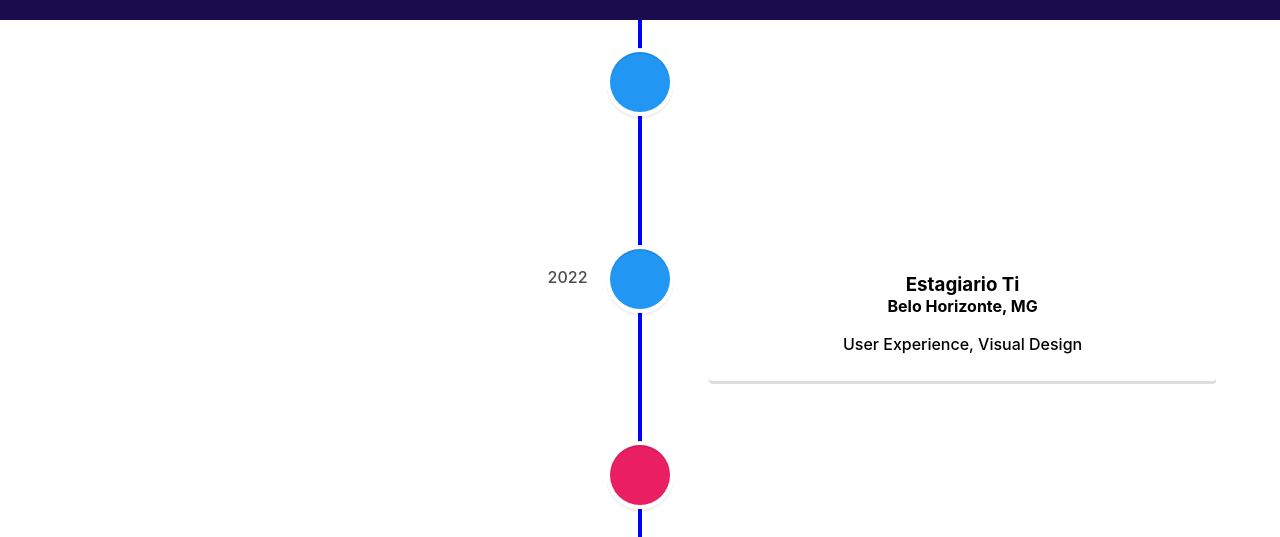
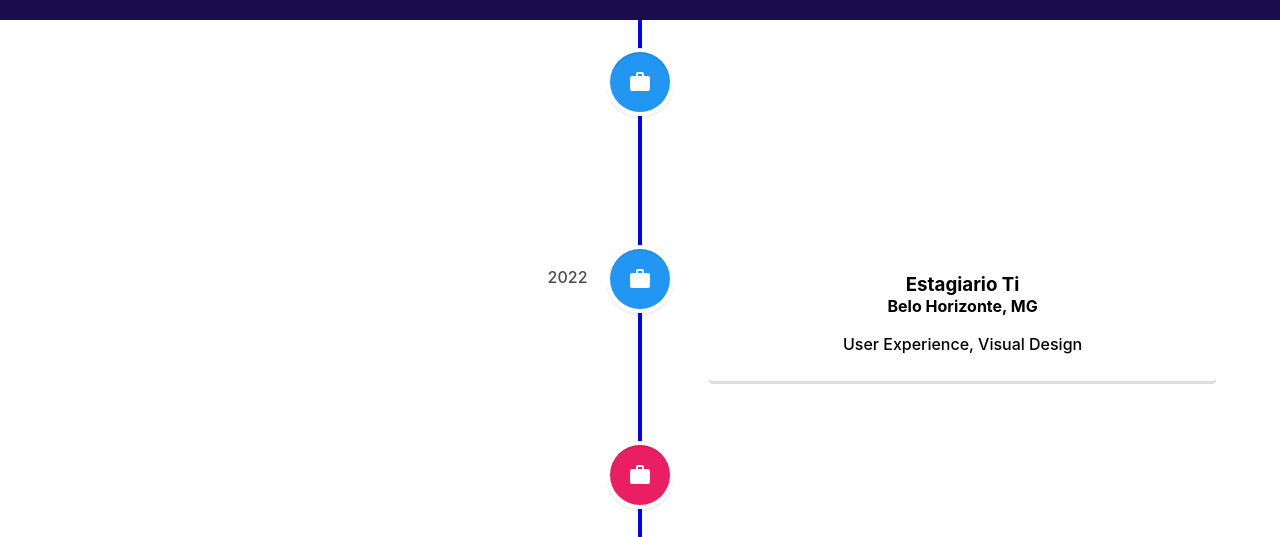
Before and after one commit to Josuesilva454/Portifolio, a React (Create React App) app: page /experience in a window 1280 px wide. Shown: the part 130-667 px from the top of the page. Built offline with nearby package versions, Linux system fonts and the light colour scheme.

Commit message:
Meu projeto

```diff
--- a/src/pages/Experience.js
+++ b/src/pages/Experience.js
@@ -4,8 +4,8 @@ import {
   VerticalTimelineElement,
 } from "react-vertical-timeline-component";
 import "react-vertical-timeline-component/style.min.css";
-import SchoolIcon from '@material-ui/icons/School'
-
+import SchoolIcon from '@material-ui/icons/School';
+import WorkIcon from '@material-ui/icons/Work';
 
 const Experience = () => {
   return (
@@ -14,6 +14,7 @@ const Experience = () => {
      <VerticalTimeline lineColor='blue'>
       <VerticalTimelineElement className='vertical-timeline-element--work'
       date="Fevereiro 2013"
+      icon={<WorkIcon />}
     iconStyle={{ background: 'rgb(33, 150, 243)', color: '#fff' }}
  > <h3 className="vertical-timeline-element-title">Monitor Ti</h3>
  <h4 className="vertical-timeline-element-subtitle">Belo Horizonte, MG</h4>
@@ -23,6 +24,8 @@ const Experience = () => {
  <VerticalTimelineElement
     className="vertical-timeline-element--work"
     date="2022"
+    icon={<WorkIcon />}
+
     iconStyle={{ background: 'rgb(33, 150, 243)', color: '#fff' }}
   >
     <h3 className="vertical-timeline-element-title">Estagiario Ti</h3>
@@ -34,6 +37,8 @@ const Experience = () => {
   <VerticalTimelineElement
     className="vertical-timeline-element--education"
     date="2022"
+    icon={<WorkIcon />}
+
     iconStyle={{ background: 'rgb(233, 30, 99)', color: '#fff' }}
 
   >
```
